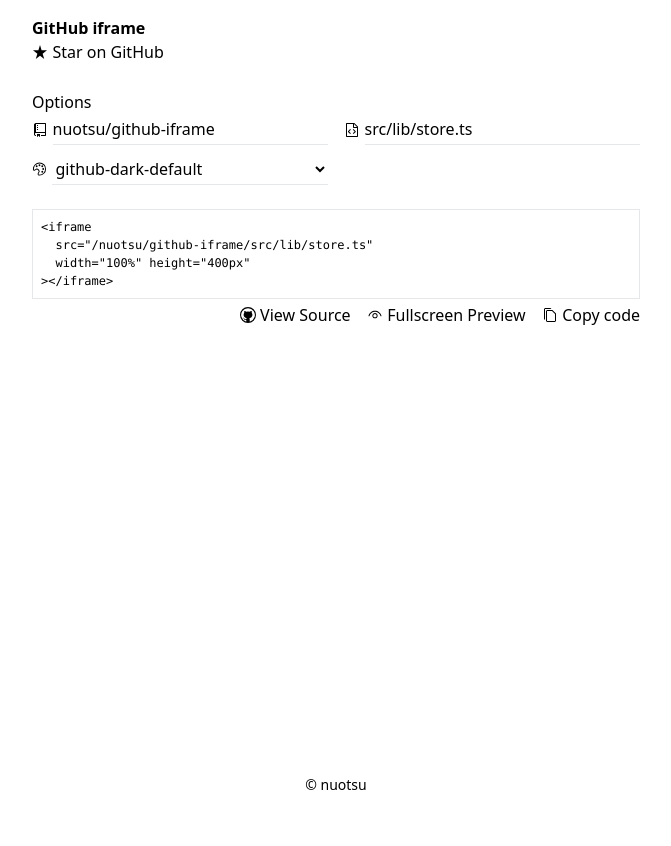
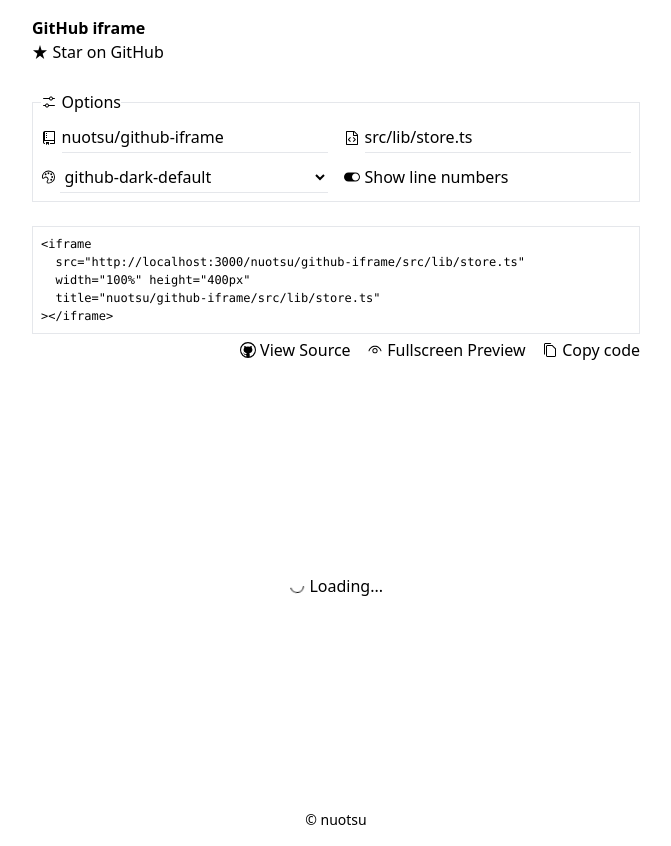
Before and after one commit to nuotsu/github-iframe, a Next.js app: page / in a window 1280 px wide. Shown: the whole page, without its empty margins (304-975 px from the left). Before the commit the page ends 811 px from the top, so only its background shows below. Built offline with nearby package versions, Linux system fonts and the light colour scheme.

Commit message:
add lineNums option

```diff
--- a/src/app/(iframe)/[owner]/[repo]/[...path]/page.tsx
+++ b/src/app/(iframe)/[owner]/[repo]/[...path]/page.tsx
@@ -4,7 +4,6 @@
 import ClickToCopy from '@/ui/ClickToCopy'
 import { VscGithub } from 'react-icons/vsc'
 import { cn } from '@/lib/utils'
-import type { Metadata } from 'next'
 
 const octokit = new Octokit({
 	auth: process.env.NEXT_PUBLIC_GITHUB_TOKEN!,
@@ -21,10 +20,11 @@
 	}>
 	searchParams: Promise<{
 		theme?: string
+		lineNums?: string
 	}>
 }) {
 	const { owner, repo, path } = await params
-	const { theme } = await searchParams
+	const { theme, lineNums } = await searchParams
 
 	const { data } = await octokit.rest.repos
 		.getContent({
@@ -42,7 +42,7 @@
 
 	return (
 		<>
-			<Code raw={raw} path={path} theme={theme} />
+			<Code raw={raw} path={path} options={{ theme, lineNums }} />
 
 			<nav
 				className={cn(
--- /dev/null
+++ b/src/app/(site)/Options.tsx
@@ -0,0 +1,71 @@
+'use client'
+
+import { store, type Theme } from '@/lib/store'
+import Input from '@/ui/Input'
+import { debounce } from '@/lib/utils'
+import {
+	VscSettings,
+	VscFileCode,
+	VscRepo,
+	VscSymbolColor,
+} from 'react-icons/vsc'
+import { bundledThemes } from 'shiki'
+import Checkbox from '@/ui/Checkbox'
+
+export default function Options() {
+	const {
+		repo,
+		path,
+		theme,
+		lineNums,
+		setRepo,
+		setPath,
+		setTheme,
+		setLineNums,
+	} = store()
+
+	return (
+		<fieldset className="border p-2">
+			<legend className="with-icon">
+				<VscSettings /> Options
+			</legend>
+
+			<div className="grid gap-x-4 gap-y-2 md:grid-cols-2">
+				<Input
+					title="owner/repo"
+					icon={VscRepo}
+					defaultValue={repo}
+					onChange={debounce((e) => setRepo(e.target.value))}
+					pattern=".+/.+"
+				/>
+
+				<Input
+					title="path/to/file"
+					icon={VscFileCode}
+					defaultValue={path}
+					onChange={debounce((e) => setPath(e.target.value))}
+				/>
+
+				<Input icon={VscSymbolColor}>
+					<select
+						title="Theme"
+						className="input w-full"
+						defaultValue={theme}
+						onChange={(e) => setTheme(e.target.value as Theme)}
+					>
+						<option disabled>Select a theme</option>
+						{Object.entries(bundledThemes).map(([theme]) => (
+							<option key={theme}>{theme}</option>
+						))}
+					</select>
+				</Input>
+
+				<Checkbox
+					label="Show line numbers"
+					defaultChecked={lineNums}
+					onChange={(e) => setLineNums(e.target.checked)}
+				/>
+			</div>
+		</fieldset>
+	)
+}
--- a/src/app/(site)/page.tsx
+++ b/src/app/(site)/page.tsx
@@ -1,27 +1,21 @@
 'use client'
 
-import { store, getSrc, type Theme } from '@/lib/store'
-import Input from '@/ui/Input'
+import { store, getSrc } from '@/lib/store'
 import ClickToCopy from '@/ui/ClickToCopy'
 import Link from 'next/link'
-import { bundledThemes } from 'shiki'
-import {
-	VscEye,
-	VscFileCode,
-	VscGithub,
-	VscRepo,
-	VscSymbolColor,
-} from 'react-icons/vsc'
-import { cn, debounce } from '@/lib/utils'
+import { VscEye, VscGithub, VscLoading } from 'react-icons/vsc'
+import { cn } from '@/lib/utils'
+import Options from './Options'
 
 export default function Home() {
-	const { repo, path, theme, setRepo, setPath, setTheme } = store()
+	const { repo, path } = store()
 	const src = getSrc()
 
 	const code = [
 		`<iframe`,
 		`\tsrc="${src}"`,
 		`\twidth="100%" height="400px"`,
+		`\ttitle="${repo}/${path}"`,
 		`></iframe>`,
 	].join('\n')
 
@@ -29,40 +23,7 @@
 
 	return (
 		<section className="space-y-6">
-			<fieldset>
-				<legend>Options</legend>
-
-				<div className="grid gap-x-4 gap-y-2 md:grid-cols-2">
-					<Input
-						title="owner/repo"
-						icon={VscRepo}
-						defaultValue={repo}
-						onChange={debounce((e) => setRepo(e.target.value))}
-						pattern=".+/.+"
-					/>
-
-					<Input
-						title="path/to/file"
-						icon={VscFileCode}
-						defaultValue={path}
-						onChange={debounce((e) => setPath(e.target.value))}
-					/>
-
-					<Input icon={VscSymbolColor}>
-						<select
-							title="Theme"
-							className="input w-full"
-							defaultValue={theme}
-							onChange={(e) => setTheme(e.target.value as Theme)}
-						>
-							<option disabled>Select a theme</option>
-							{Object.entries(bundledThemes).map(([theme]) => (
-								<option key={theme}>{theme}</option>
-							))}
-						</select>
-					</Input>
-				</div>
-			</fieldset>
+			<Options />
 
 			<article className="group">
 				<pre className="overflow-x-auto border group-has-[button:hover]:border-black/30">
@@ -90,7 +51,19 @@
 				</div>
 			</article>
 
-			{isValid && <div dangerouslySetInnerHTML={{ __html: code }} />}
+			<div className="group grid h-[400px] *:col-span-full *:row-span-full">
+				<p className="with-icon m-auto">
+					<VscLoading className="animate-spin" />
+					Loading...
+				</p>
+
+				{isValid && (
+					<div
+						className="relative"
+						dangerouslySetInnerHTML={{ __html: code }}
+					/>
+				)}
+			</div>
 		</section>
 	)
 }
--- a/src/app/globals.css
+++ b/src/app/globals.css
@@ -15,7 +15,7 @@
 			background-color: inherit;
 		}
 
-		code {
+		:not(.hide-line-nums) > & code {
 			counter-reset: line;
 			counter-increment: line 0;
 
@@ -39,11 +39,9 @@
 		background: none;
 		padding: 0.2em 0;
 
-		@apply border-b invalid:!border-red-500 focus:border-current;
+		@apply border-b invalid:!border-red-500 focus:border-current group-hover:border-black/30;
 	}
-}
 
-@layer utilities {
 	.with-icon {
 		display: inline-flex;
 		align-items: center;
--- a/src/lib/store.ts
+++ b/src/lib/store.ts
@@ -6,33 +6,40 @@
 
 export const DEFAULT_THEME: Theme = 'github-dark-default'
 
+export const DOMAIN = 'https://github-iframe.vercel.app'
+
 export const store = create<{
 	repo: string
 	path: string
 	theme: Theme
+	lineNums: boolean
 
 	setRepo: (repo: string) => void
 	setPath: (path: string) => void
 	setTheme: (theme: Theme) => void
+	setLineNums: (lineNums: boolean) => void
 }>((set) => ({
 	repo: 'nuotsu/github-iframe',
 	path: 'src/lib/store.ts',
 	theme: DEFAULT_THEME,
+	lineNums: false,
 
 	setRepo: (repo: string) => set({ repo }),
 	setPath: (path: string) => set({ path }),
 	setTheme: (theme: Theme) => set({ theme }),
+	setLineNums: (lineNums: boolean) => set({ lineNums }),
 }))
 
 export function getSrc() {
-	const src = store(({ repo, path, theme }) => {
-		return [
-			dev ? '/' : 'https://github-iframe.vercel.app/',
-			`${repo}/${path}`,
-			theme !== DEFAULT_THEME && `?theme=${theme}`,
-		]
-			.filter(Boolean)
-			.join('')
+	const src = store(({ repo, path, theme, lineNums }) => {
+		const url = new URL(
+			`${dev ? 'http://localhost:3000' : DOMAIN}/${repo}/${path}`,
+		)
+
+		if (theme !== DEFAULT_THEME) url.searchParams.set('theme', theme)
+		if (lineNums) url.searchParams.set('lineNums', '0')
+
+		return url.toString()
 	})
 
 	return src
--- /dev/null
+++ b/src/ui/Checkbox.tsx
@@ -0,0 +1,17 @@
+import { LiaToggleOnSolid, LiaToggleOffSolid } from 'react-icons/lia'
+
+export default function Checkbox({
+	label,
+	...props
+}: { label: string } & React.ComponentProps<'input'>) {
+	return (
+		<label className="with-icon cursor-pointer">
+			<input className="peer" type="checkbox" hidden {...props} />
+
+			<LiaToggleOnSolid className="peer-checked:hidden" />
+			<LiaToggleOffSolid className="hidden peer-checked:block" />
+
+			{label}
+		</label>
+	)
+}
--- a/src/ui/Code.tsx
+++ b/src/ui/Code.tsx
@@ -1,16 +1,22 @@
 import { codeToHtml, bundledLanguages, bundledThemes } from 'shiki'
 import { DEFAULT_THEME } from '@/lib/store'
+import { cn } from '@/lib/utils'
 
 export default async function Code({
 	raw,
 	path,
-	theme,
+	options,
 }: {
 	raw: string
 	path?: string[]
-	theme?: string
+	options: {
+		theme?: string
+		lineNums?: string
+	}
 }) {
 	const ext = path?.at(-1)?.split('.').at(-1) ?? ''
+
+	const { theme } = options
 
 	const code = await codeToHtml(raw, {
 		lang: Object.keys(bundledLanguages).includes(ext) ? ext : 'text',
@@ -24,7 +30,10 @@
 
 	return (
 		<article
-			className="*:px-2 *:py-1"
+			className={cn(
+				'*:px-2 *:py-1',
+				['0', 'false'].includes(options?.lineNums ?? '') && 'hide-line-nums',
+			)}
 			dangerouslySetInnerHTML={{ __html: code }}
 			style={
 				{ '--line-num-width': `${lineNumDigits}ch` } as React.CSSProperties
```
